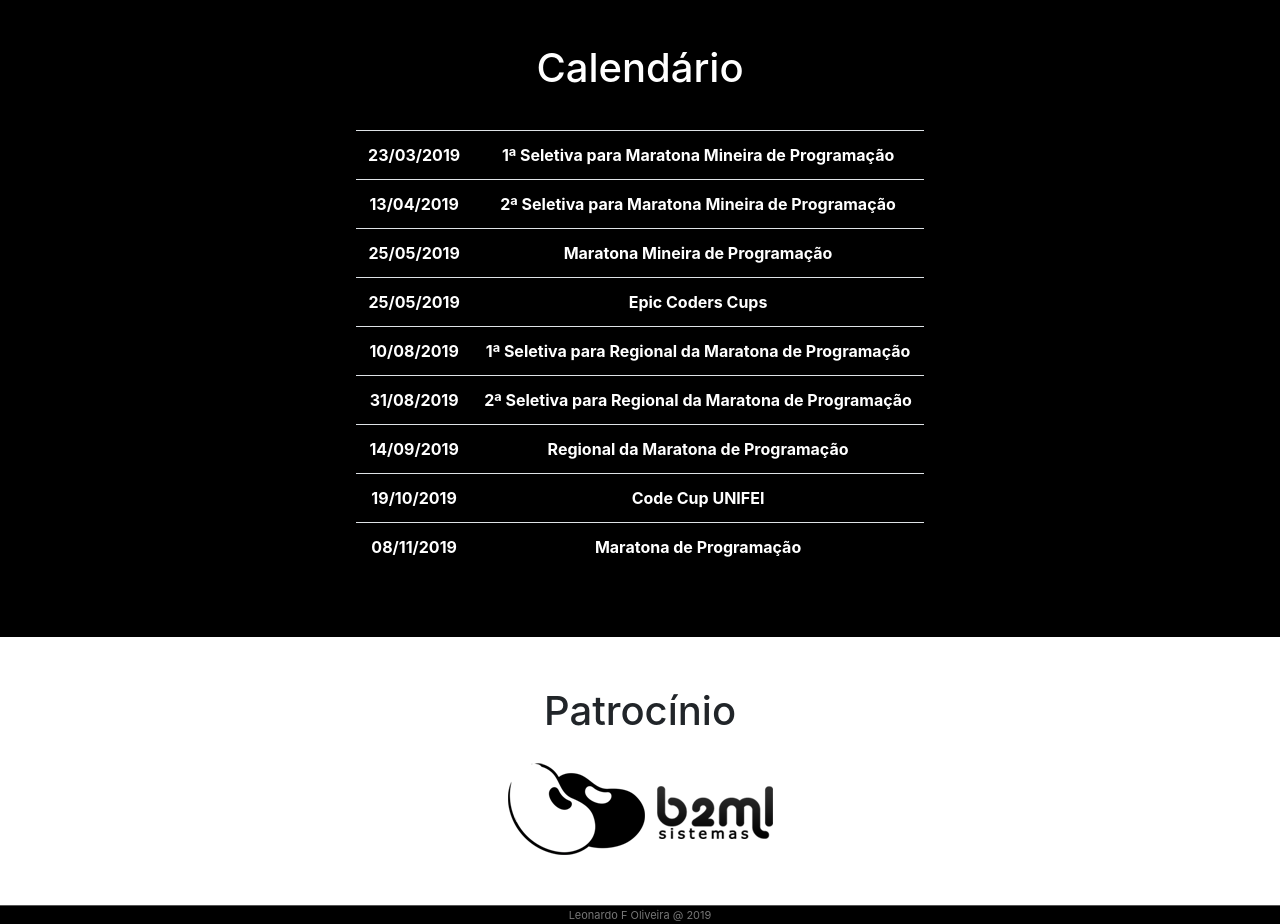
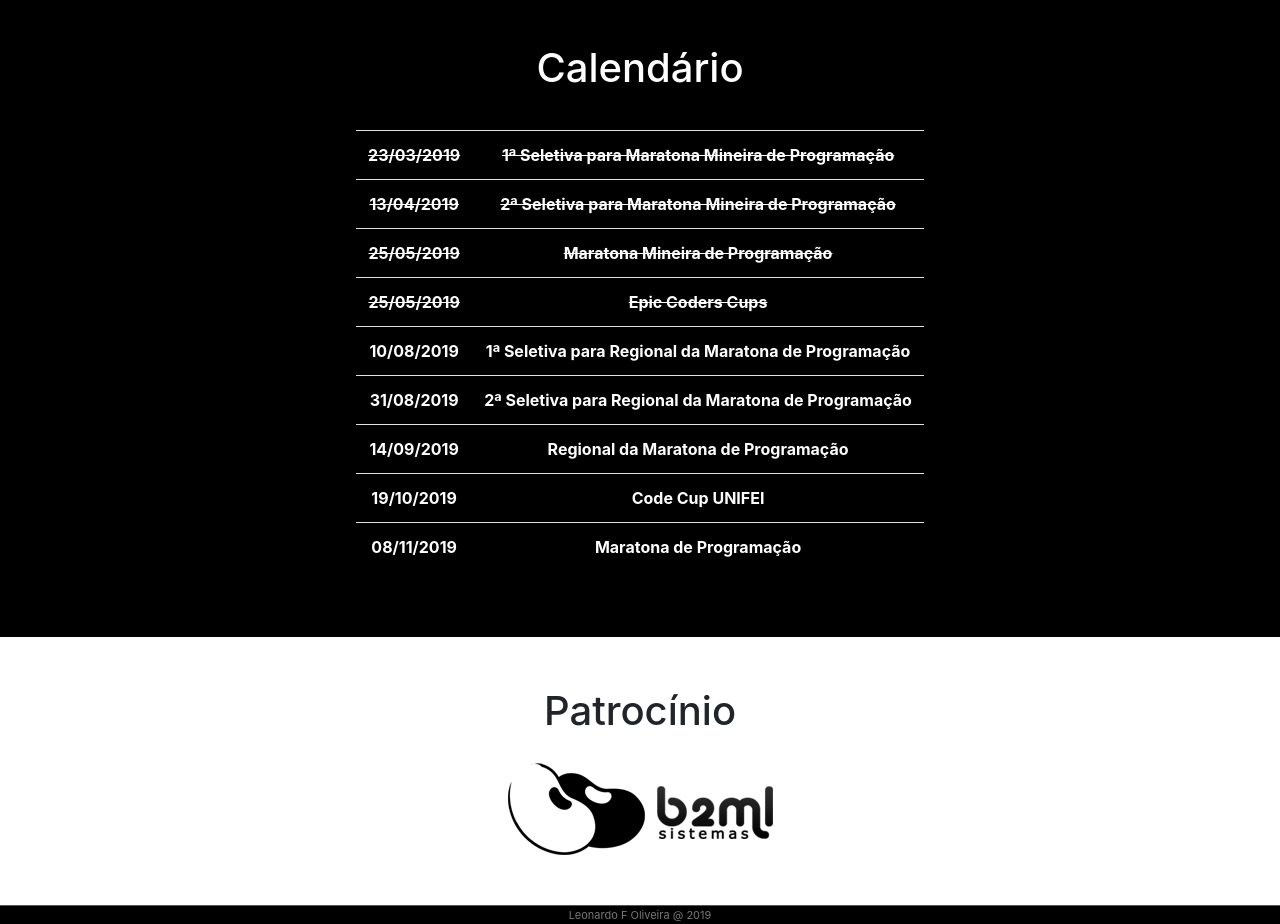
Before and after one commit to leonfoliveira/EpicCoders-App, a React (Create React App) app: page / in a window 1280 px wide. Shown: the part 2780-3704 px from the top of the page. Built offline with nearby package versions, Linux system fonts and the light colour scheme.

Commit message:
Date line-through added

```diff
--- a/src/components/Events.component.js
+++ b/src/components/Events.component.js
@@ -39,12 +39,30 @@ const events_json = [
   }
 ]
 
-const Event = props => (
-  <tr>
-    <th>{props.date}</th>
-    <th>{props.desc}</th>
-  </tr>
-)
+class Event extends React.Component {
+
+  constructor(props) {
+    super(props);
+
+    this.state = {
+      date: new Date(
+        props.date.split('/')[1]+'-'+
+        props.date.split('/')[0]+'-'+
+        props.date.split('/')[2]
+      )
+    }
+  }
+
+  render() {
+    console.log(this.state.date);
+    return (
+      <tr style={{textDecoration: this.state.date < new Date() ? 'line-through' : 'none'}}>
+        <th>{this.props.date}</th>
+        <th>{this.props.desc}</th>
+      </tr>
+    );
+  }
+}
 
 class Events extends React.Component {
 
```
